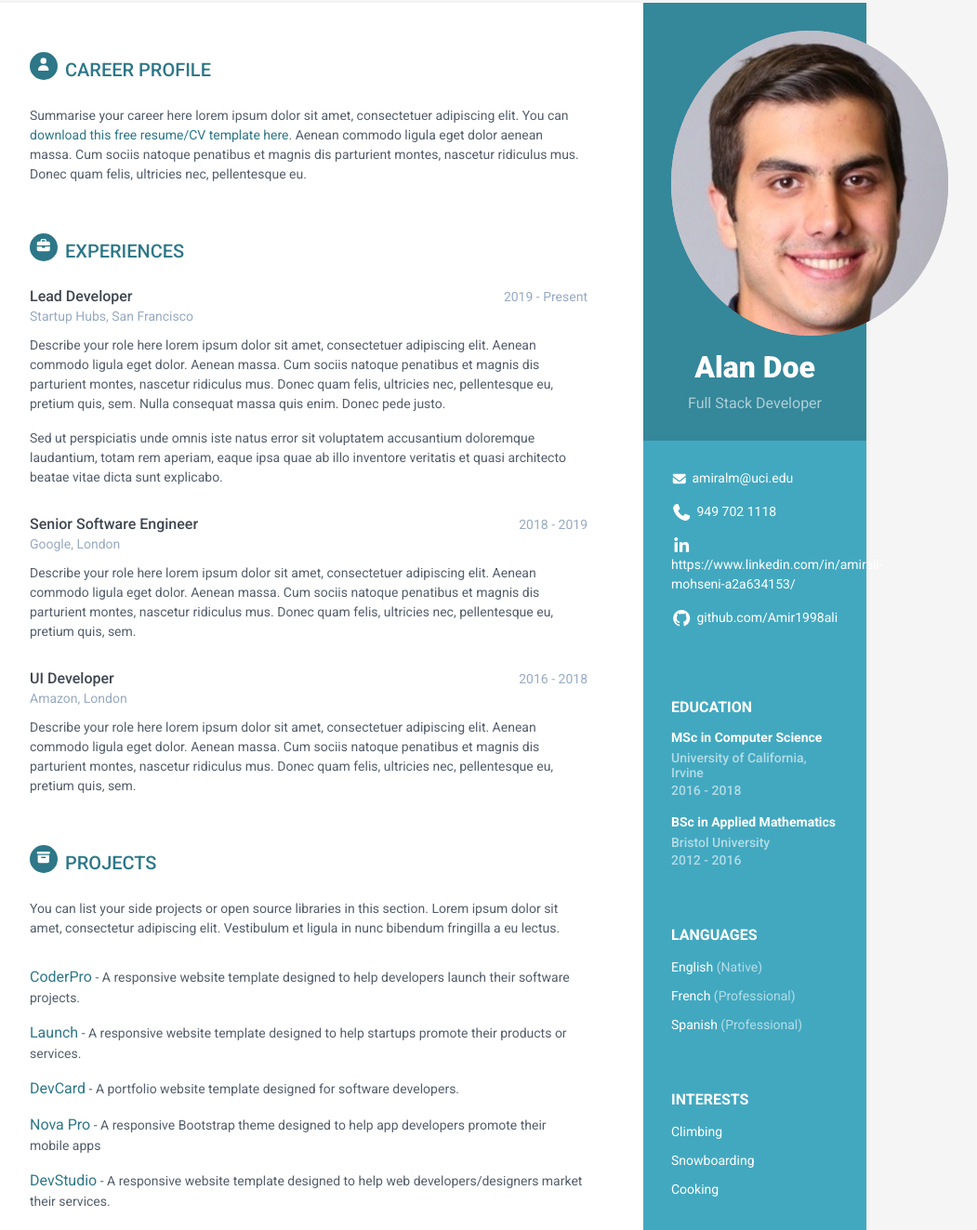
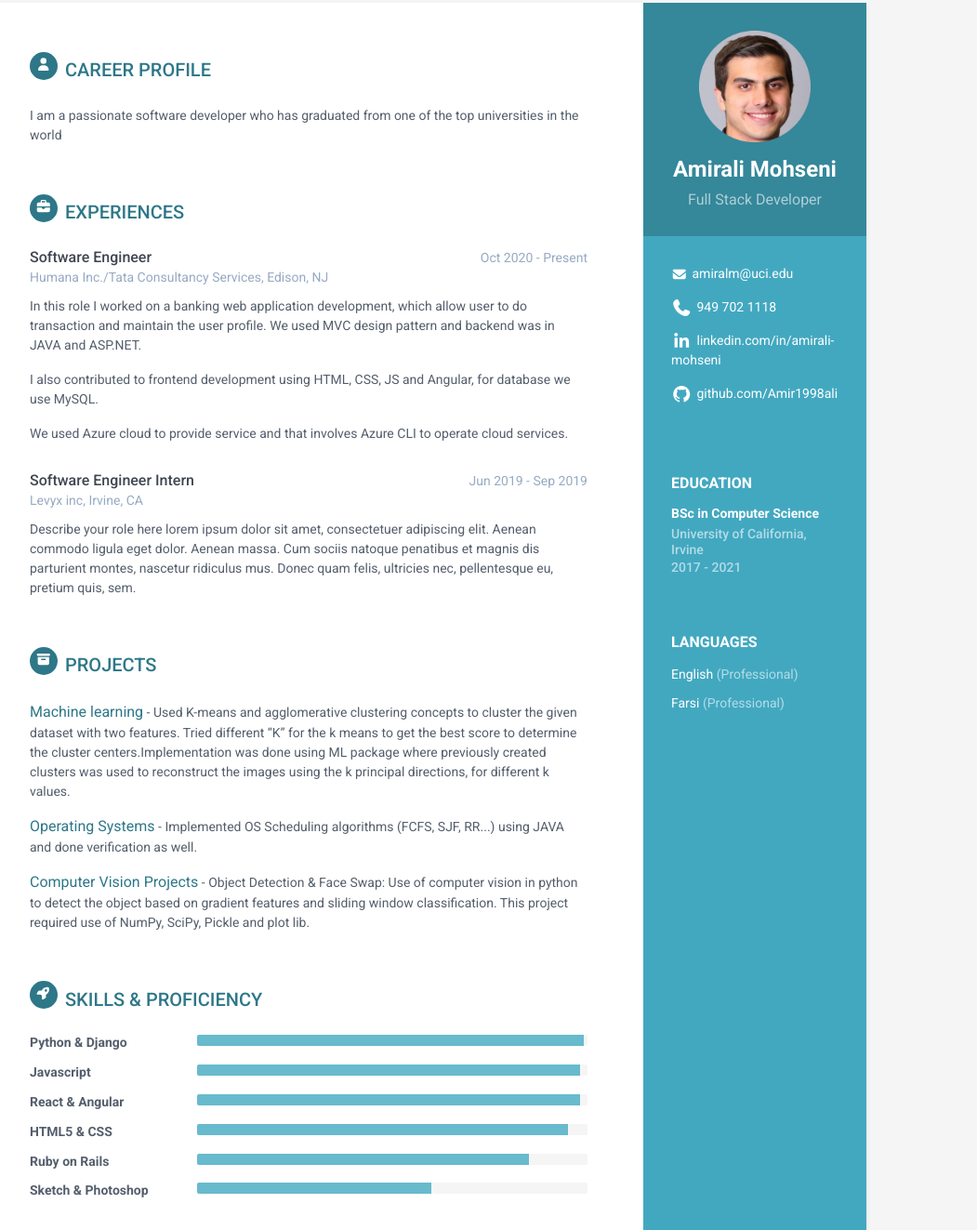
Before and after one commit to Amir1998ali/myresume.github.io, a plain HTML site: page index.html in a window 1280 px wide. Shown: the part 45-1368 px from the top of the page at 93% size, without its empty margins (188-1239 px from the left). Drawn offline with Linux system fonts and the light colour scheme.

Commit message:
change content

```diff
--- a/index.html
+++ b/index.html
@@ -24,8 +24,8 @@
     <div class="wrapper mt-lg-5">
         <div class="sidebar-wrapper">
             <div class="profile-container">
-                <img class="profile" src="assets/images/mypage.png" alt="" />
-                <h1 class="name">Alan Doe</h1>
+                <img class="profile" src="assets/images/mypage.png" alt="" width="120" height="120" />
+                <h3 style="font-size:24px;"> Amirali Mohseni </h3>
                 <h3 class="tagline">Full Stack Developer</h3>
             </div><!--//profile-container-->
 
@@ -34,42 +34,29 @@
                     <li class="email"><i class="fas fa-envelope"></i><a href="mailto: amiralm@uci.edu">amiralm@uci.edu</a></li>
                     <li class="phone"><i class="fas fa-phone"></i><a href="tel:949 702 1118">949 702 1118</a></li>
                     <!-- <li class="website"><i class="fas fa-globe"></i><a href="https://themes.3rdwavemedia.com/bootstrap-templates/resume/orbit-free-resume-cv-bootstrap-theme-for-developers/" target="_blank">portfoliosite.com</a></li> -->
-                    <li class="linkedin"><i class="fab fa-linkedin-in"></i><a href="#" target="_blank">https://www.linkedin.com/in/amirali-mohseni-a2a634153/</a></li>
-                    <li class="github"><i class="fab fa-github"></i><a href="#" target="_blank">github.com/Amir1998ali</a></li>
+                    <li class="linkedin"><i class="fab fa-linkedin-in"></i><a href="https://www.linkedin.com/in/amirali-mohseni-a2a634153/" target="_blank">linkedin.com/in/amirali-mohseni</a></li>
+                    <li class="github"><i class="fab fa-github"></i><a href="github.com/Amir1998ali" target="_blank">github.com/Amir1998ali</a></li>
                     <!-- <li class="twitter"><i class="fab fa-twitter"></i><a href="https://twitter.com/3rdwave_themes" target="_blank">@twittername</a></li> -->
                 </ul>
             </div><!--//contact-container-->
             <div class="education-container container-block">
                 <h2 class="container-block-title">Education</h2>
                 <div class="item">
-                    <h4 class="degree">MSc in Computer Science</h4>
+                    <h4 class="degree">BSc in Computer Science</h4>
                     <h5 class="meta">University of California, Irvine</h5>
-	                    <div class="time">2016 - 2018</div>
+	                    <div class="time">2017 - 2021</div>
                 </div><!--//item-->
-                <div class="item">
-                    <h4 class="degree">BSc in Applied Mathematics</h4>
-                    <h5 class="meta">Bristol University</h5>
-                    <div class="time">2012 - 2016</div>
-                </div><!--//item-->
+
             </div><!--//education-container-->
 
             <div class="languages-container container-block">
                 <h2 class="container-block-title">Languages</h2>
                 <ul class="list-unstyled interests-list">
-                    <li>English <span class="lang-desc">(Native)</span></li>
-                    <li>French <span class="lang-desc">(Professional)</span></li>
-                    <li>Spanish <span class="lang-desc">(Professional)</span></li>
+                    <li>English <span class="lang-desc">(Professional)</span></li>
+                    <li>Farsi <span class="lang-desc">(Professional)</span></li>
                 </ul>
             </div><!--//interests-->
 
-            <div class="interests-container container-block">
-                <h2 class="container-block-title">Interests</h2>
-                <ul class="list-unstyled interests-list">
-                    <li>Climbing</li>
-                    <li>Snowboarding</li>
-                    <li>Cooking</li>
-                </ul>
-            </div><!--//interests-->
 
         </div><!--//sidebar-wrapper-->
 
@@ -78,7 +65,7 @@
             <section class="section summary-section">
                 <h2 class="section-title"><span class="icon-holder"><i class="fas fa-user"></i></span>Career Profile</h2>
                 <div class="summary">
-                    <p>Summarise your career here lorem ipsum dolor sit amet, consectetuer adipiscing elit. You can <a href="https://themes.3rdwavemedia.com/bootstrap-templates/resume/orbit-free-resume-cv-bootstrap-theme-for-developers/" target="_blank">download this free resume/CV template here</a>. Aenean commodo ligula eget dolor aenean massa. Cum sociis natoque penatibus et magnis dis parturient montes, nascetur ridiculus mus. Donec quam felis, ultricies nec, pellentesque eu.</p>
+                    <p>I am a passionate software developer who has graduated from one of the top universities in the world </p>
                 </div><!--//summary-->
             </section><!--//section-->
 
@@ -88,68 +75,49 @@
                 <div class="item">
                     <div class="meta">
                         <div class="upper-row">
-                            <h3 class="job-title">Lead Developer</h3>
-                            <div class="time">2019 - Present</div>
+                            <h3 class="job-title">Software Engineer</h3>
+                            <div class="time">Oct 2020 - Present</div>
                         </div><!--//upper-row-->
-                        <div class="company">Startup Hubs, San Francisco</div>
+                        <div class="company">Humana Inc./Tata Consultancy Services, Edison, NJ</div>
                     </div><!--//meta-->
                     <div class="details">
-                        <p>Describe your role here lorem ipsum dolor sit amet, consectetuer adipiscing elit. Aenean commodo ligula eget dolor. Aenean massa. Cum sociis natoque penatibus et magnis dis parturient montes, nascetur ridiculus mus. Donec quam felis, ultricies nec, pellentesque eu, pretium quis, sem. Nulla consequat massa quis enim. Donec pede justo.</p>
-                        <p>Sed ut perspiciatis unde omnis iste natus error sit voluptatem accusantium doloremque laudantium, totam rem aperiam, eaque ipsa quae ab illo inventore veritatis et quasi architecto beatae vitae dicta sunt explicabo. </p>
+                        <p>In this role I worked on a banking web application development, which allow user to do transaction and maintain the user profile. We used MVC design pattern and backend was in JAVA and ASP.NET.</p>
+                        <p>I also contributed to frontend development using HTML, CSS, JS and Angular, for database we use MySQL.</p>
+                        <p>We used Azure cloud to provide service and that involves Azure CLI to operate cloud services.</p>
                     </div><!--//details-->
                 </div><!--//item-->
 
                 <div class="item">
                     <div class="meta">
                         <div class="upper-row">
-                            <h3 class="job-title">Senior Software Engineer</h3>
-                            <div class="time">2018 - 2019</div>
+                            <h3 class="job-title">Software Engineer Intern</h3>
+                            <div class="time">Jun 2019 - Sep 2019</div>
                         </div><!--//upper-row-->
-                        <div class="company">Google, London</div>
-                    </div><!--//meta-->
-                    <div class="details">
-                        <p>Describe your role here lorem ipsum dolor sit amet, consectetuer adipiscing elit. Aenean commodo ligula eget dolor. Aenean massa. Cum sociis natoque penatibus et magnis dis parturient montes, nascetur ridiculus mus. Donec quam felis, ultricies nec, pellentesque eu, pretium quis, sem.</p>
-
-                    </div><!--//details-->
-                </div><!--//item-->
-
-                <div class="item">
-                    <div class="meta">
-                        <div class="upper-row">
-                            <h3 class="job-title">UI Developer</h3>
-                            <div class="time">2016 - 2018</div>
-                        </div><!--//upper-row-->
-                        <div class="company">Amazon, London</div>
+                        <div class="company">Levyx inc, Irvine, CA</div>
                     </div><!--//meta-->
                     <div class="details">
                         <p>Describe your role here lorem ipsum dolor sit amet, consectetuer adipiscing elit. Aenean commodo ligula eget dolor. Aenean massa. Cum sociis natoque penatibus et magnis dis parturient montes, nascetur ridiculus mus. Donec quam felis, ultricies nec, pellentesque eu, pretium quis, sem.</p>
                     </div><!--//details-->
                 </div><!--//item-->
 
+
             </section><!--//section-->
 
             <section class="section projects-section">
                 <h2 class="section-title"><span class="icon-holder"><i class="fas fa-archive"></i></span>Projects</h2>
-                <div class="intro">
-                    <p>You can list your side projects or open source libraries in this section. Lorem ipsum dolor sit amet, consectetur adipiscing elit. Vestibulum et ligula in nunc bibendum fringilla a eu lectus.</p>
-                </div><!--//intro-->
+
                 <div class="item">
-                    <span class="project-title"><a href="https://themes.3rdwavemedia.com/bootstrap-templates/startup/coderpro-bootstrap-5-startup-template-for-software-projects/" target="_blank">CoderPro</a></span> - <span class="project-tagline">A responsive website template designed to help developers launch their software projects. </span>
+                    <span class="project-title"><a href="https://themes.3rdwavemedia.com/bootstrap-templates/startup/coderpro-bootstrap-5-startup-template-for-software-projects/" target="_blank">Machine learning</a></span> - <span class="project-tagline">Used K-means and agglomerative clustering concepts to cluster the given dataset with two features. Tried different “K” for the k means to get the best score to determine the cluster centers.Implementation was done using ML package where previously created clusters was used to reconstruct the
+                        images using the k principal directions, for different k values.</span>
 
                 </div><!--//item-->
                 <div class="item">
-                    <span class="project-title"><a href="https://themes.3rdwavemedia.com/bootstrap-templates/startup/launch-bootstrap-5-template-for-saas-businesses/" target="_blank">Launch</a></span> - <span class="project-tagline">A responsive website template designed to help startups promote their products or services.</span>
+                    <span class="project-title"><a href="https://themes.3rdwavemedia.com/bootstrap-templates/startup/launch-bootstrap-5-template-for-saas-businesses/" target="_blank">Operating Systems</a></span> - <span class="project-tagline">Implemented OS Scheduling algorithms (FCFS, SJF, RR...) using JAVA and done verification as well.</span>
                 </div><!--//item-->
                 <div class="item">
-                    <span class="project-title"><a href="https://themes.3rdwavemedia.com/bootstrap-templates/resume/devcard-bootstrap-5-vcard-portfolio-template-for-software-developers/" target="_blank">DevCard</a></span> - <span class="project-tagline">A portfolio website template designed for software developers.</span>
+                    <span class="project-title"><a href="https://themes.3rdwavemedia.com/bootstrap-templates/resume/devcard-bootstrap-5-vcard-portfolio-template-for-software-developers/" target="_blank">Computer Vision Projects</a></span> - <span class="project-tagline">Object Detection & Face Swap: Use of computer vision in python to detect the object based on gradient features and sliding window classification. This project required use of NumPy, SciPy, Pickle and plot lib.</span>
                 </div><!--//item-->
-                <div class="item">
-                    <span class="project-title"><a href="https://themes.3rdwavemedia.com/bootstrap-templates/startup/bootstrap-template-for-mobile-apps-nova-pro/" target="_blank">Nova Pro</a></span> - <span class="project-tagline">A responsive Bootstrap theme designed to help app developers promote their mobile apps</span>
-                </div><!--//item-->
-                <div class="item">
-                    <span class="project-title"><a href="http://themes.3rdwavemedia.com/website-templates/responsive-bootstrap-theme-web-development-agencies-devstudio/" target="_blank">DevStudio</a></span> -
-                    <span class="project-tagline">A responsive website template designed to help web developers/designers market their services. </span>
-                </div><!--//item-->
+
             </section><!--//section-->
 
             <section class="skills-section section">
```
